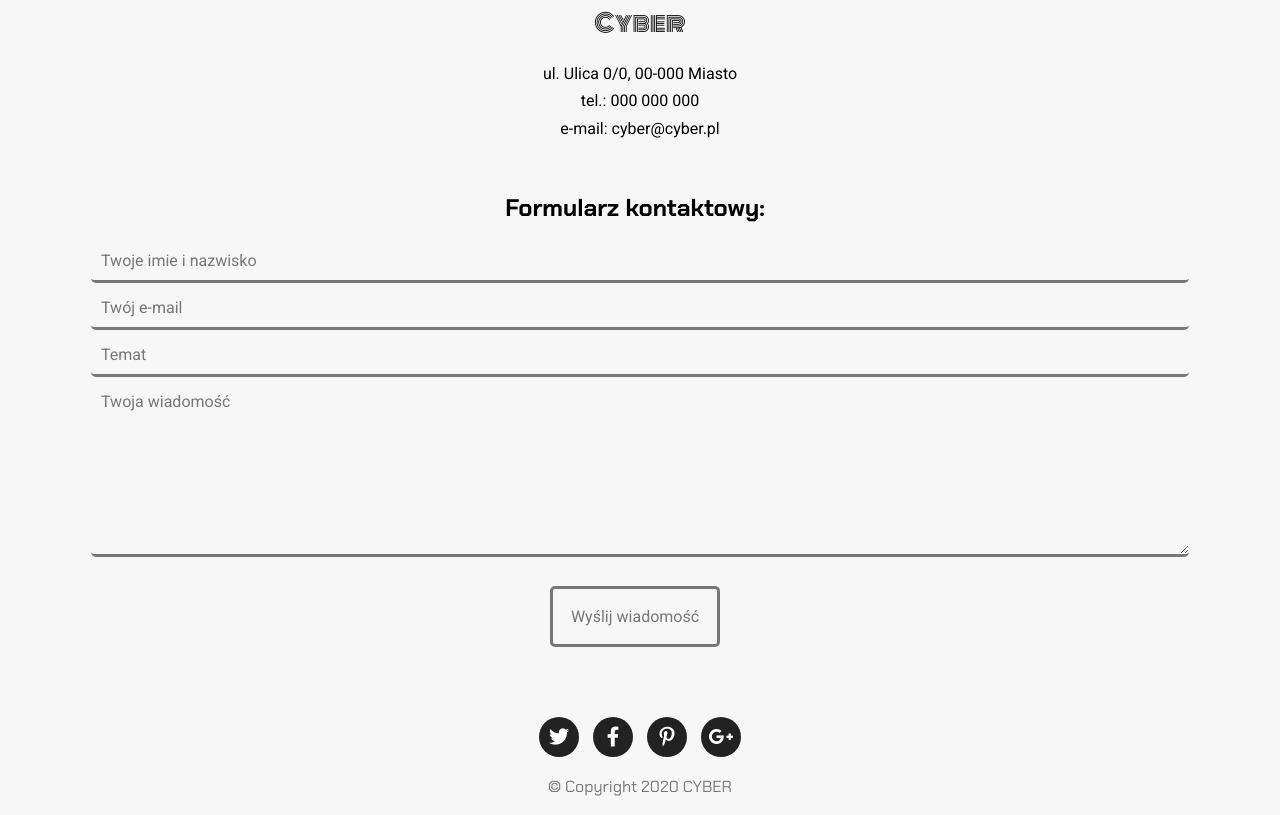
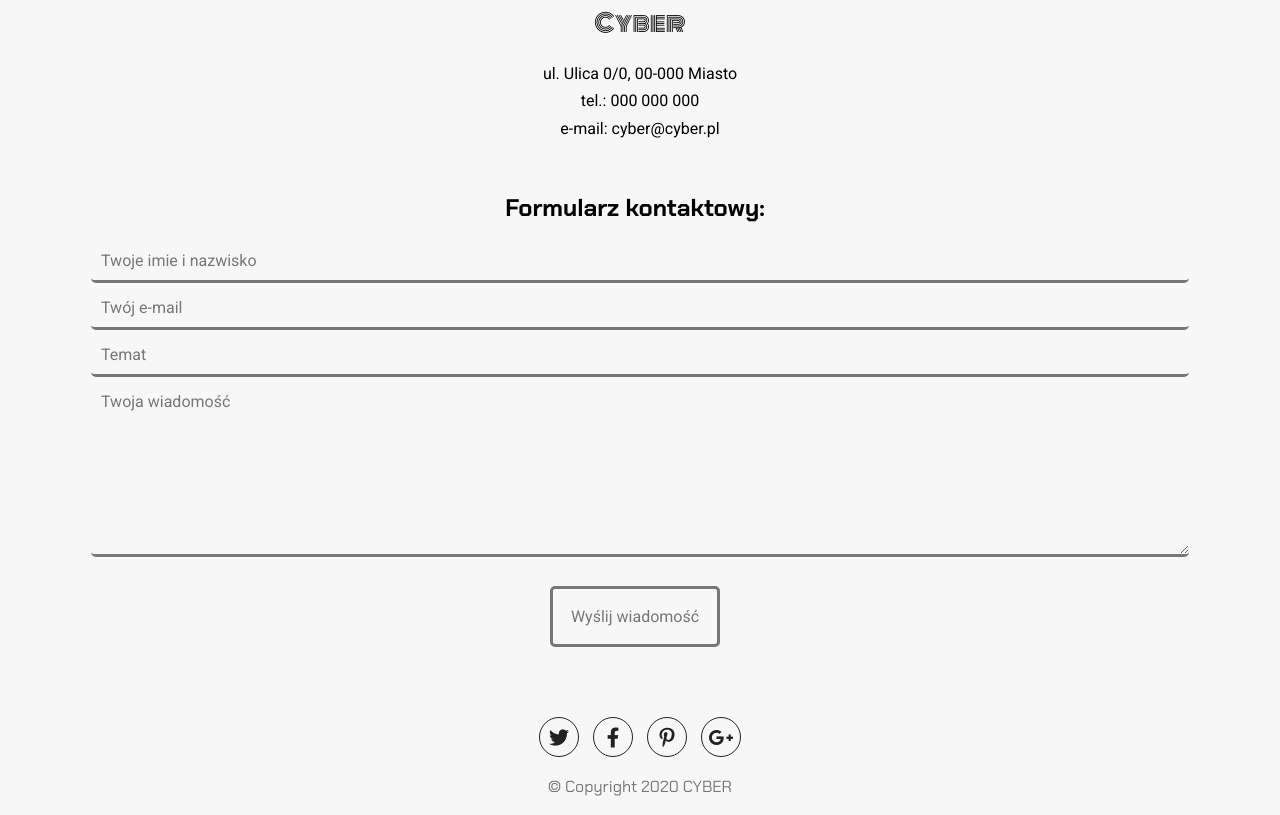
Before and after one commit to Pawelwgithub/task-runner-project, a website: page index.html in a window 1280 px wide. Shown: the part 3129-3944 px from the top of the page. Drawn offline with nearby package versions, Linux system fonts and the light colour scheme; a web font is replaced by a local one.

Commit message:
Change styles for footer icons

```diff
--- a/sass/style.scss
+++ b/sass/style.scss
@@ -455,13 +455,16 @@ footer .page-footer a {
 
 footer .page-footer i {
     font-size: 20px;
-    background: #222222;
+    //background: #222222;
     border-radius: 50%;
     width: 40px;
     height: 40px;
-    color: white;
+    //color: white;
+    color: #222222;
     line-height: 2.0;
     position: relative;
+    border-style: solid;
+    border-width: 1px;
 }
 
 footer .page-footer i:hover {
```
Also changed, not shown: css/style.css, 1 other file.
